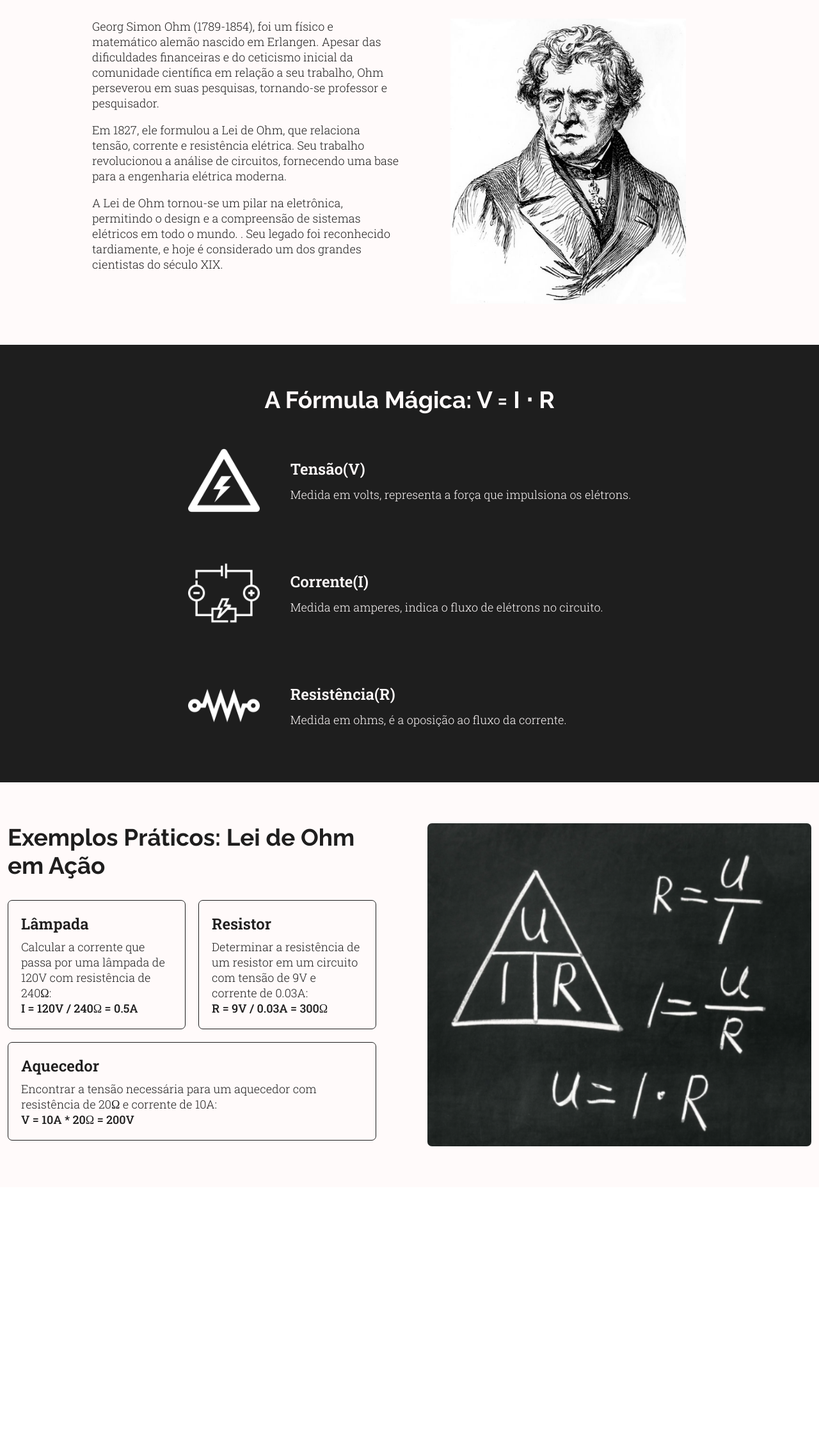
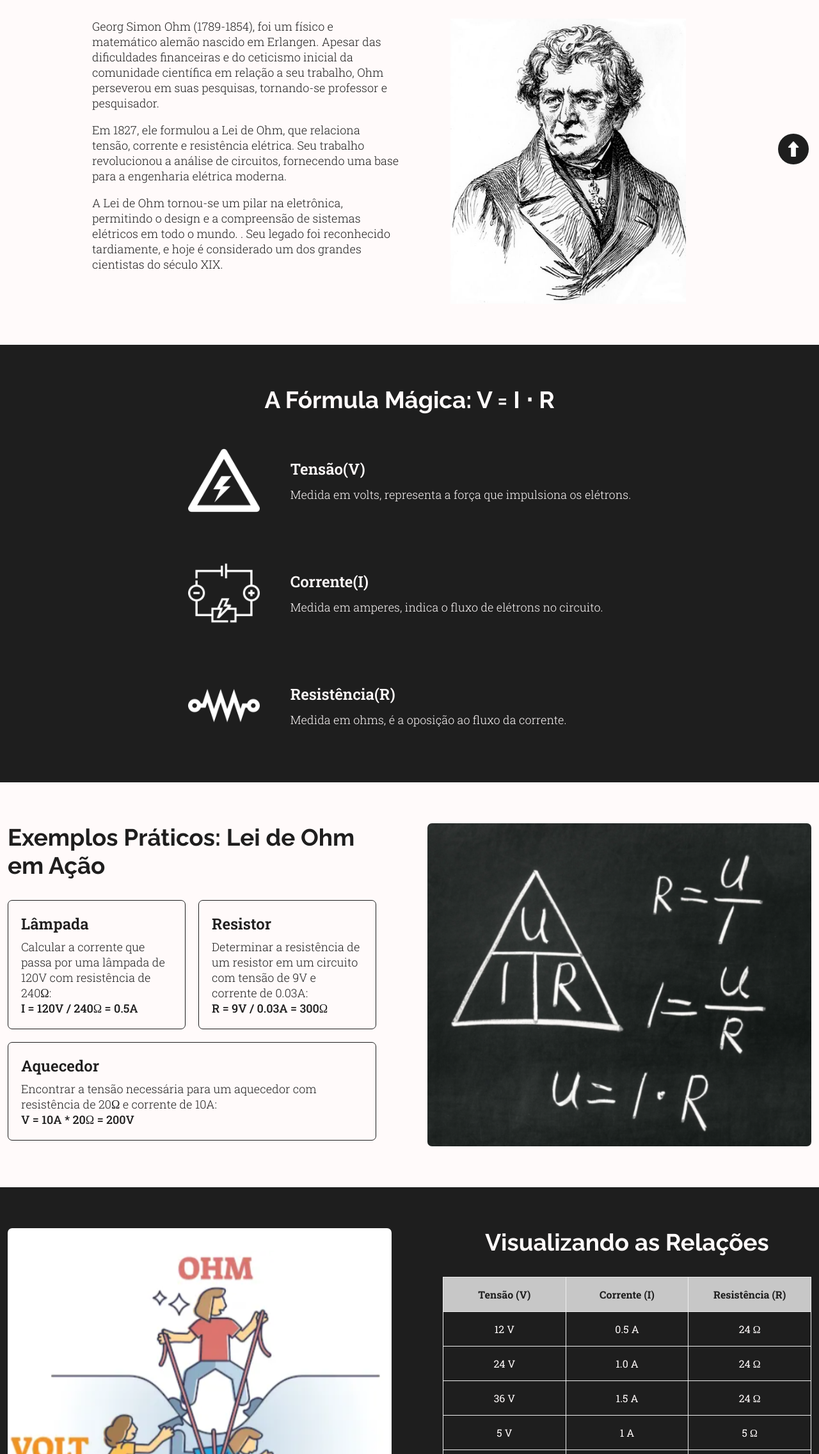
Before and after one commit to TurmaUnip/Unip-Trabalho, a plain HTML site: page index.html in a window 1280 px wide. Shown: the part 527-2800 px from the top of the page at 64% size. Before the commit the page ends 2383 px from the top, so only its background shows below. Drawn offline with Linux system fonts and the light colour scheme.

Commit message:
Site completo

```diff
--- a/index.html
+++ b/index.html
@@ -11,13 +11,13 @@
     <title>Poder do Saber</title>
 </head>
 <body>
-    <header>
+    <header id="cima">
         <nav>
             <a href="#autor">Autor</a>
             <a href="#formula">Fórmula</a>
             <img src="./images/omega.png" alt="Símbolo OHM">
             <a href="#exemplos">Exemplos</a>
-            <a href="">Aplicação</a>
+            <a href="#aplicacao">Aplicação</a>
         </nav>
         <h1>Lei de Ohm: Desvendando os Segredos da Eletricidade</h1>
         <h3>Explore os fundamentos da Lei de Ohm e sua importância crucial nos circuitos elétricos. Você sabe como tensão, corrente e resistência se relacionam?</h3>
@@ -39,21 +39,21 @@
             <h2>A Fórmula Mágica: V = I ⋅ R</h2>
             <section>
                 <div class="items">
-                    <img src="./images/tensao.png" alt="">
+                    <img src="./images/tensao.png" alt="Tensão">
                     <div>
                         <h4>Tensão(V)</h4>
                         <p>Medida em volts, representa a força que impulsiona os elétrons.</p>
                     </div>
                 </div>
                 <div class="items">
-                    <img src="./images/corrente.png" alt="">
+                    <img src="./images/corrente.png" alt="Corrente">
                     <div>
                         <h4>Corrente(I)</h4>
                         <p>Medida em amperes, indica o fluxo de elétrons no circuito.</p>
                     </div>
                 </div>
                 <div class="items">
-                    <img src="./images/resistencia.png" alt="">
+                    <img src="./images/resistencia.png" alt="Resistência">
                     <div>
                         <h4>Resistência(R)</h4>
                         <p>Medida em ohms, é a oposição ao fluxo da corrente.</p>
@@ -71,8 +71,60 @@
                     <div class="exemplo"><h4>Aquecedor</h4> <p>Encontrar a tensão necessária para um aquecedor com resistência de 20Ω e corrente de 10A: <br><span>V = 10A * 20Ω = 200V</span></p></div>
                 </div>
             </section>
-            <img src="./images/Formula.png" alt="">
+            <img src="./images/Formula.png" alt="Lei de Ohm">
+        </div>
+
+        <div class="aplicacao" id="aplicacao">
+            <img src="./images/Pratica.png" alt="Representação da Lei de Ohm">
+            <section>
+                <h2>Visualizando as Relações</h2>
+                <table>
+                    <thead>
+                        <tr>
+                            <th>Tensão (V)</th>
+                            <th>Corrente (I)</th>
+                            <th>Resistência (R)</th>
+                        </tr>
+                    </thead>
+                    <tbody>
+                        <tr>
+                            <td>12 V</td>
+                            <td>0.5 A</td>
+                            <td>24 Ω</td>
+                        </tr>
+                        <tr>
+                            <td>24 V</td>
+                            <td>1.0 A</td>
+                            <td>24 Ω</td>
+                        </tr>
+                        <tr>
+                            <td>36 V</td>
+                            <td>1.5 A</td>
+                            <td>24 Ω</td>
+                        </tr>
+                        <tr>
+                            <td>5 V</td>
+                            <td>1 A</td>
+                            <td>5 Ω</td>
+                        </tr>
+                        <tr>
+                            <td>10 V</td>
+                            <td>2 A</td>
+                            <td>5 Ω</td>
+                        </tr>
+                        <tr id="interacao">
+                            <td><input type="number" id="tensao" placeholder="Tensão"></td>
+                            <td><input type="number" id="corrente" placeholder="Corrente"></td>
+                            <td><input type="number" id="resistencia" placeholder="Resistência"></td>
+                        </tr>
+                    </tbody>
+                </table>
+                <button onclick="calcular()">Calcular</button>
+            </section>
         </div>
     </main>
+    <a href="#cima" class="voltar"><img src="./images/seta-para-cima.png" alt=""></a>
+
+    <script src="./script.js" defer></script>
 </body>
 </html>
--- /dev/null
+++ b/script.js
@@ -0,0 +1,30 @@
+function calcular() {
+    const tensaoInput = document.getElementById('tensao');
+    const correnteInput = document.getElementById('corrente');
+    const resistenciaInput = document.getElementById('resistencia');
+
+    const v = parseFloat(tensaoInput.value);
+    const i = parseFloat(correnteInput.value);
+    const r = parseFloat(resistenciaInput.value);
+
+    const valoresPreenchidos = [v, i, r].filter(val => !isNaN(val)).length;
+
+    if (valoresPreenchidos !== 2) {
+        alert("Por favor, preencha exatamente DOIS valores para calcular o terceiro.");
+        return;
+    }
+
+    if (isNaN(v)) {
+        tensaoInput.value = (i * r).toFixed(2);
+    } else if (isNaN(i)) {
+        correnteInput.value = (v / r).toFixed(2);
+    } else if (isNaN(r)) {
+        resistenciaInput.value = (v / i).toFixed(2);
+    }
+}
+
+function limpar() {
+    document.getElementById('tensao').value = '';
+    document.getElementById('corrente').value = '';
+    document.getElementById('resistencia').value = '';
+}
--- a/style.css
+++ b/style.css
@@ -158,7 +158,7 @@ h2{
     text-align: left;
 }
 
-.exemplos section{
+.exemplos section, .aplicacao section{
     width: 36rem;
 }
 
@@ -178,7 +178,7 @@ h2{
     font-weight: 500;
 }
 
-.exemplos img{
+.exemplos img, .aplicacao img{
     border-radius: 7px;
 }
 
@@ -208,3 +208,99 @@ h2{
 .exemplos h4{
     margin-bottom: .5rem;
 }
+
+.aplicacao{
+    background: #1E1E1E;
+    color: #FFFAFA;
+    padding-block: 4rem;
+    display: flex;
+    justify-content: center;
+    gap: 5rem;
+}
+
+.aplicacao section{
+    display: flex;
+    flex-direction: column;
+    align-items: center;
+}
+
+table {
+    width: 100%;
+    border-collapse: collapse;
+    margin-bottom: 1.25rem;
+    font-family: "Roboto Slab";
+    margin-top: 2rem;
+}
+
+th, td {
+    padding: 1rem;
+    border: solid 1px #eeeeee;
+    text-align: center;
+    width: 33.33%;
+}
+
+th {
+    color: #1E1E1E;
+    background: rgba(255, 255, 255, 0.75);
+    font-weight: bold;
+}
+
+tr{
+    background: #1E1E1E;
+}
+
+input{
+    background: none;
+    border: none;
+    color: #FFFAFA;
+    font-family: "Roboto Slab";
+    text-align: center;
+    font-weight: 600;
+    font-size: 1.125rem;
+    width: 7rem;
+
+}
+
+input::placeholder{
+    color: #FFFAFA;
+    font-family: "Roboto Slab";
+}
+
+.aplicacao button{
+    font-family: "Raleway";
+    background: #1E1E1E;
+    border: solid 2px #FFFAFA;
+    border-radius: 20px;
+    font-size: 1.125rem;
+    padding-block: .75rem;
+    padding-inline: 2rem;
+    color: #FFFAFA;
+    cursor: pointer;
+    transition: .5s;
+}
+
+.aplicacao button:hover{
+    filter: invert(1);
+}
+
+.voltar{
+    position: fixed;
+    bottom: 1rem;
+    right: 1rem;
+    background: #1E1E1E;
+    border-radius: 50%;
+    color: #FFFAFA;
+    width: 3rem;
+    height: 3rem;
+    text-decoration: none;
+    display: flex;
+    align-items: center;
+    justify-content: center;
+    font-size: 3rem;
+}
+
+.voltar img{
+    filter: invert(1);
+    width: 1.5rem;
+    height: 1.5rem;
+}
```
Also changed, not shown: images/Pratica.png (added), images/seta-para-cima.png (added).
